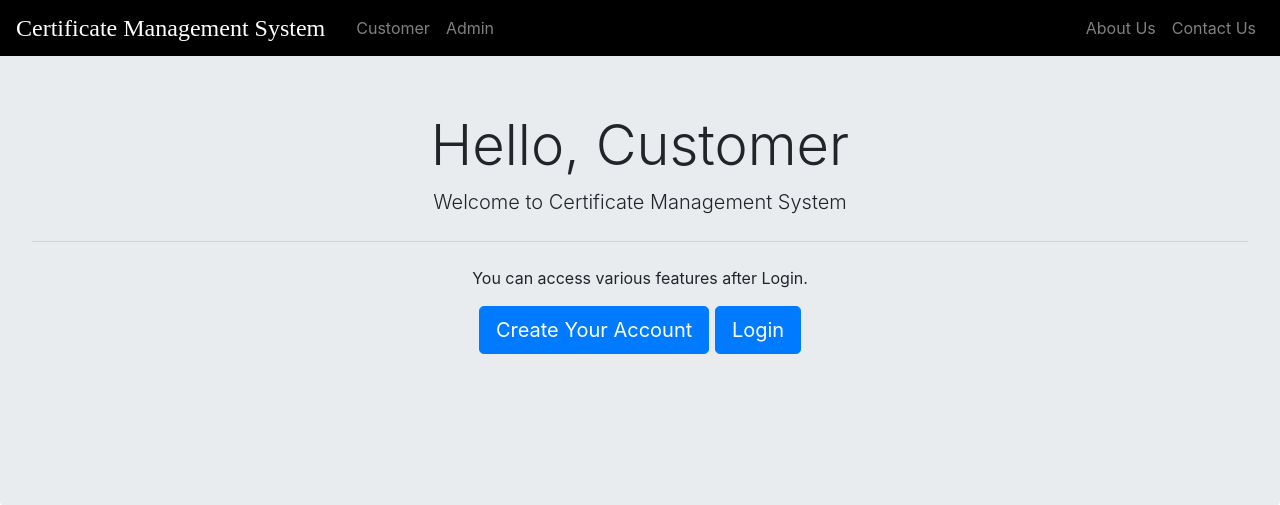
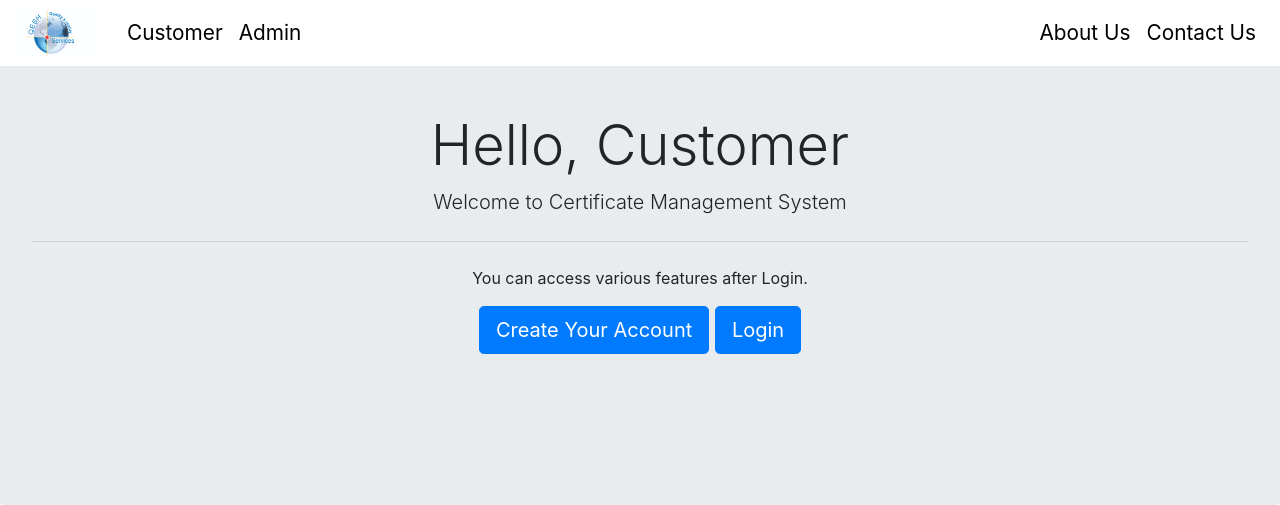
Before and after one commit to happysmilecode/manage_certification, a Django app: page /customer/customerclick in a window 1280 px wide. Shown: the top 505 px of the page. Run offline with Django 3.2, Linux system fonts and the light colour scheme; some libraries are stand-ins or nearby versions.

Commit message:
update navbar

```diff
--- a/insurancemanagement/settings.py
+++ b/insurancemanagement/settings.py
@@ -28,7 +28,7 @@ SECRET_KEY = 'ls@!_(edqp*xy76kvbsst$07at(v^li*2&ew!^$8o(@wa6@a+$'
 # SECURITY WARNING: don't run with debug turned on in production!
 DEBUG = True
 
-ALLOWED_HOSTS = [".vercel.app"]
+ALLOWED_HOSTS = [".vercel.app", "127.0.0.1"]
 # ALLOWED_HOSTS = os.getenv("DJANGO_ALLOWED_HOSTS", "127.0.0.1,localhost").split(",")
 # DEVELOPMENT_MODE = os.getenv("DEVELOPMENT_MODE", "False") == "True"
 
--- a/templates/insurance/navbar.html
+++ b/templates/insurance/navbar.html
@@ -1,11 +1,16 @@
 <!DOCTYPE html>
 {% load static %}
 <html lang="en">
-
   <head>
-  <meta charset="utf-8">
-  <link rel="stylesheet" href="https://stackpath.bootstrapcdn.com/bootstrap/4.3.1/css/bootstrap.min.css">
-  <link rel="stylesheet" href="https://maxcdn.bootstrapcdn.com/font-awesome/4.7.0/css/font-awesome.min.css">
+    <meta charset="utf-8" />
+    <link
+      rel="stylesheet"
+      href="https://stackpath.bootstrapcdn.com/bootstrap/4.3.1/css/bootstrap.min.css"
+    />
+    <link
+      rel="stylesheet"
+      href="https://maxcdn.bootstrapcdn.com/font-awesome/4.7.0/css/font-awesome.min.css"
+    />
     <script src="https://ajax.googleapis.com/ajax/libs/jquery/3.3.1/jquery.min.js"></script>
     <script src="https://cdnjs.cloudflare.com/ajax/libs/popper.js/1.14.7/umd/popper.min.js"></script>
     <script src="https://stackpath.bootstrapcdn.com/bootstrap/4.3.1/js/bootstrap.min.js"></script>
@@ -13,57 +18,63 @@
     <style type="text/css">
       .bs-example {
         margin: 0px;
-
       }
       .bg-dark {
-    background-color: #212529!important;
+        background-color: #212529 !important;
       }
       .navbar-brand {
         font-size: 20px;
         font-family: monospace;
-
+      }
+      .navbar-dark .navbar-nav .nav-link {
+        color: black;
+        font-size: 1.3rem;
+      }
+      .navbar-dark .navbar-nav .nav-link:hover {
+        color: green;
       }
     </style>
   </head>
 
   <body>
-
-
-
     <div class="bs-example">
-    <nav class="navbar navbar-expand-md  navbar-dark fixed-top" style="background-color: #000000;">
-    <a style="color: #ffffff;text-decoration: none; " href="/"><font face = "Gill" size =" 5">Certificate Management System</font><br /></a>
-      <button type="button" class="navbar-toggler" data-toggle="collapse" data-target="#navbarCollapse">
+      <nav
+        class="navbar navbar-expand-md navbar-dark fixed-top"
+        style="background-color: #ffffff"
+      >
+        <a style="color: #ffffff; text-decoration: none" href="/"
+          ><img src="{% static "image/logo.jpg" %}" width="80px" height="50px"
+          />
+        </a>
+        <button
+          type="button"
+          class="navbar-toggler"
+          data-toggle="collapse"
+          data-target="#navbarCollapse"
+        >
           <span class="navbar-toggler-icon"></span>
         </button>
 
-      <div class="collapse navbar-collapse justify-content-between" id="navbarCollapse">
+        <div
+          class="collapse navbar-collapse justify-content-between"
+          id="navbarCollapse"
+        >
           <div class="navbar-nav">
-          <p style="
-          padding-left: 15px;
-      "  class="nav-item nav-link active"></p>
+            <p style="padding-left: 15px" class="nav-item nav-link active"></p>
 
-          <a href="/customer/customerclick" class="nav-item nav-link">Customer</a>
+            <a href="/customer/customerclick" class="nav-item nav-link"
+              >Customer</a
+            >
 
             <a href="/adminlogin" class="nav-item nav-link">Admin</a>
-
-
           </div>
 
           <div class="navbar-nav">
             <a href="/aboutus" class="nav-item nav-link">About Us</a>
             <a href="/contactus" class="nav-item nav-link">Contact Us</a>
-
           </div>
-
-
-
-
         </div>
       </nav>
     </div>
-
-
   </body>
-
 </html>
```
Also changed, not shown: static/image/logo.jpg (added), static/profile_pic/Customer/logo.jpg (added). Lines whose indentation alone changed are shown as unchanged.
